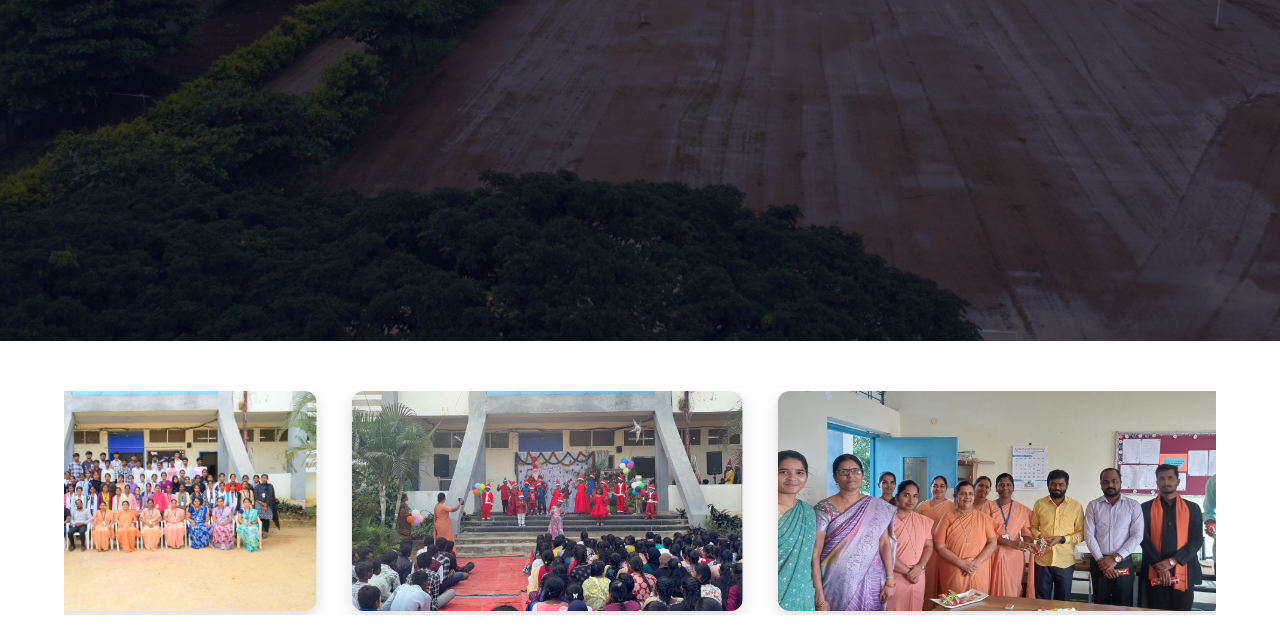
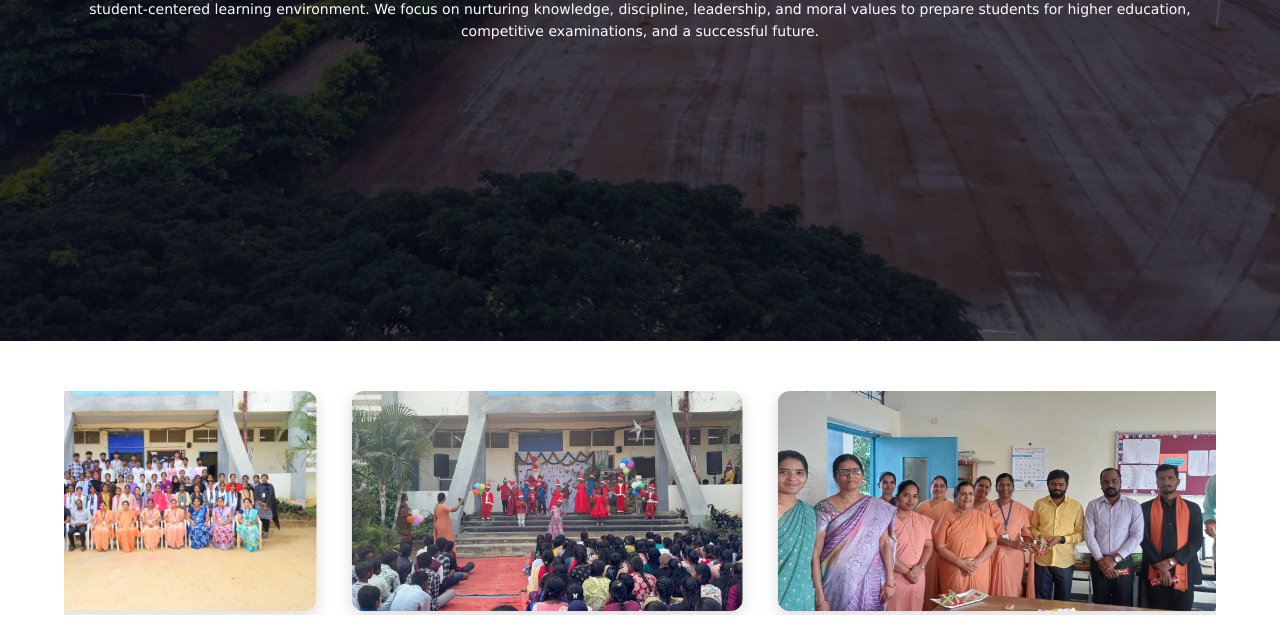
Before and after one commit to Nagesh576/Holycrossclg, a website: page index.html in a window 1280 px wide. Shown: the part 459-1100 px from the top of the page. Drawn offline with Linux system fonts and the light colour scheme; a web font is replaced by a local one.

Commit message:
first commit

```diff
--- a/index.html
+++ b/index.html
@@ -30,7 +30,7 @@
         </nav>
         <div class="text-box">
             <h1>Holy Cross Jr. College</h1>
-            <p>Holy Cross Junior College in Alirajpet, Siddipet provides quality intermediate education with a focus on academic excellence and holistic student development.</p>
+            <p>Holy Cross Junior College, Alirajpet, Siddipet is committed to delivering quality intermediate education through academic excellence, experienced faculty, and a student-centered learning environment. We focus on nurturing knowledge, discipline, leadership, and moral values to prepare students for higher education, competitive examinations, and a successful future.</p>
             <!-- <a href="Admission_page.html" class="hero-btn">Admission Open</a> -->
         </div>
     </section>
```
